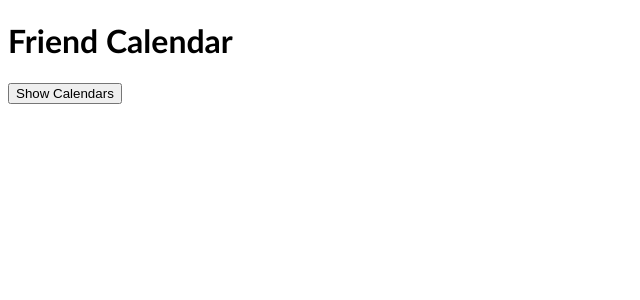
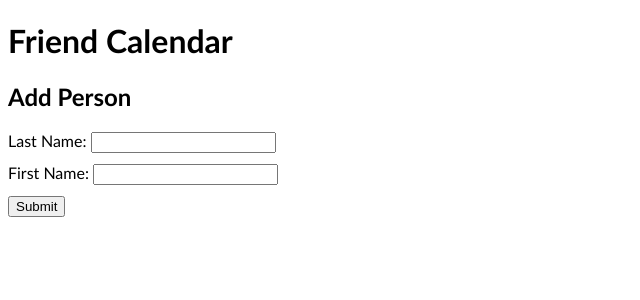
Before and after one commit to ahilbers/calendar, a Flask app: page / in a window 1280 px wide. Shown: the top 300 px of the page, without its empty margins (0-640 px from the left). Run offline with Flask 3, Linux system fonts and the light colour scheme.

Commit message:
create "add person" input form (#22)
* create Add Person input form

* add comment

```diff
--- a/schedules/frontend/pages.py
+++ b/schedules/frontend/pages.py
@@ -1,10 +1,13 @@
 """Define the pages of the website."""
 
-from flask import Blueprint, render_template
+from flask import Blueprint, render_template, request
 
 pages = Blueprint("pages", __name__)
 
 
-@pages.route("/")
+@pages.route("/", methods=["GET", "POST"])
 def home() -> str:
+    if request.method == "POST":
+        data = dict(request.form)
+        print(data)
     return render_template("home.html")
--- a/schedules/frontend/templates/home.html
+++ b/schedules/frontend/templates/home.html
@@ -12,15 +12,21 @@
 </head>
 <body>
     <h1>Friend Calendar</h1>
-    <button id="show-calendars">Show Calendars</button>
-    <div id="calendars-container"></div>
-    <script>
-        document
-        .getElementById("show-calendars")
-        .addEventListener(
-            "click",
-            () => document.getElementById("calendars-container").textContent = "Calendars Appear Here"
-        )
-    </script>
+
+    <!-- Form to add a person -->
+    <div>
+        <h2>Add Person</h2>
+        <form method="post">
+            <label style="display:block; margin-bottom:10px;">
+                Last Name:
+                <input name="last_name" type="text">
+            </label>
+            <label style="display:block; margin-bottom:10px">
+                First Name:
+                <input name="first_name" type="text">
+            </label>
+            <button type="submit">Submit</button>
+        </form>
+    </div>
 </body>
 </html>
```
